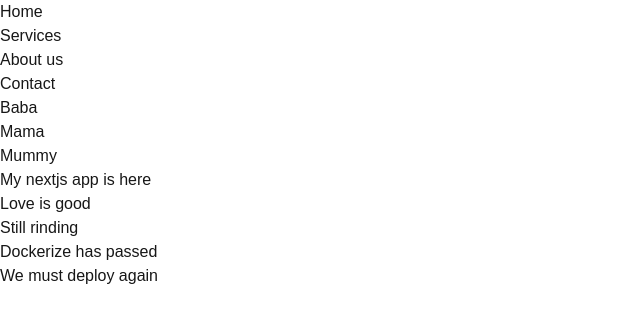
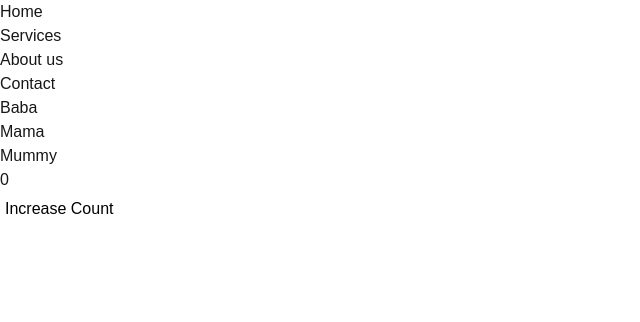
Before and after one commit to kelomo2502/GitHub-actions-deployment, a Next.js app: page / in a window 1280 px wide. Shown: the top 322 px of the page, without its empty margins (0-640 px from the left). Built offline with nearby package versions, Linux system fonts and the light colour scheme.

Commit message:
Add count

```diff
--- a/app/page.tsx
+++ b/app/page.tsx
@@ -1,12 +1,15 @@
+'use client'
 
+import { useState } from "react";
+
+useState
 export default function Home() {
+  const [count, setCount ] = useState(0)
+  const increaseCount = () => setCount(count + 1)
   return (
     <div>
-      <h1>My nextjs app is here</h1>
-      <p>Love is good</p>
-      <p>Still rinding</p>
-      <p>Dockerize has passed</p>
-      <h3>We must deploy  again</h3>
+        <h1>{count}</h1>
+        <button onClick={increaseCount} style={{padding:"5px", color:"black", background:"white", borderRadius:"20%"}}>Increase Count</button>
     </div>
   );
 }
```
